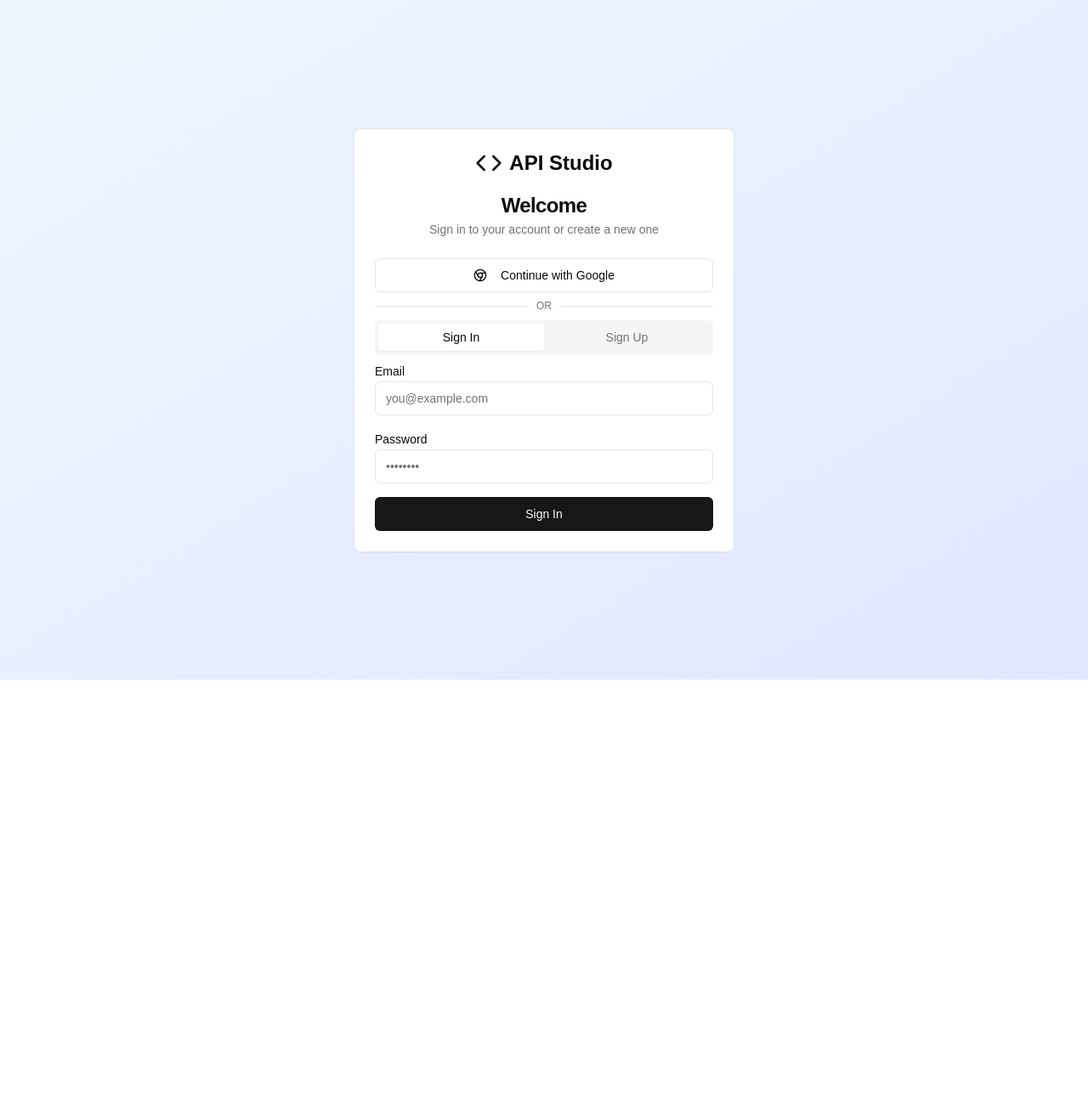
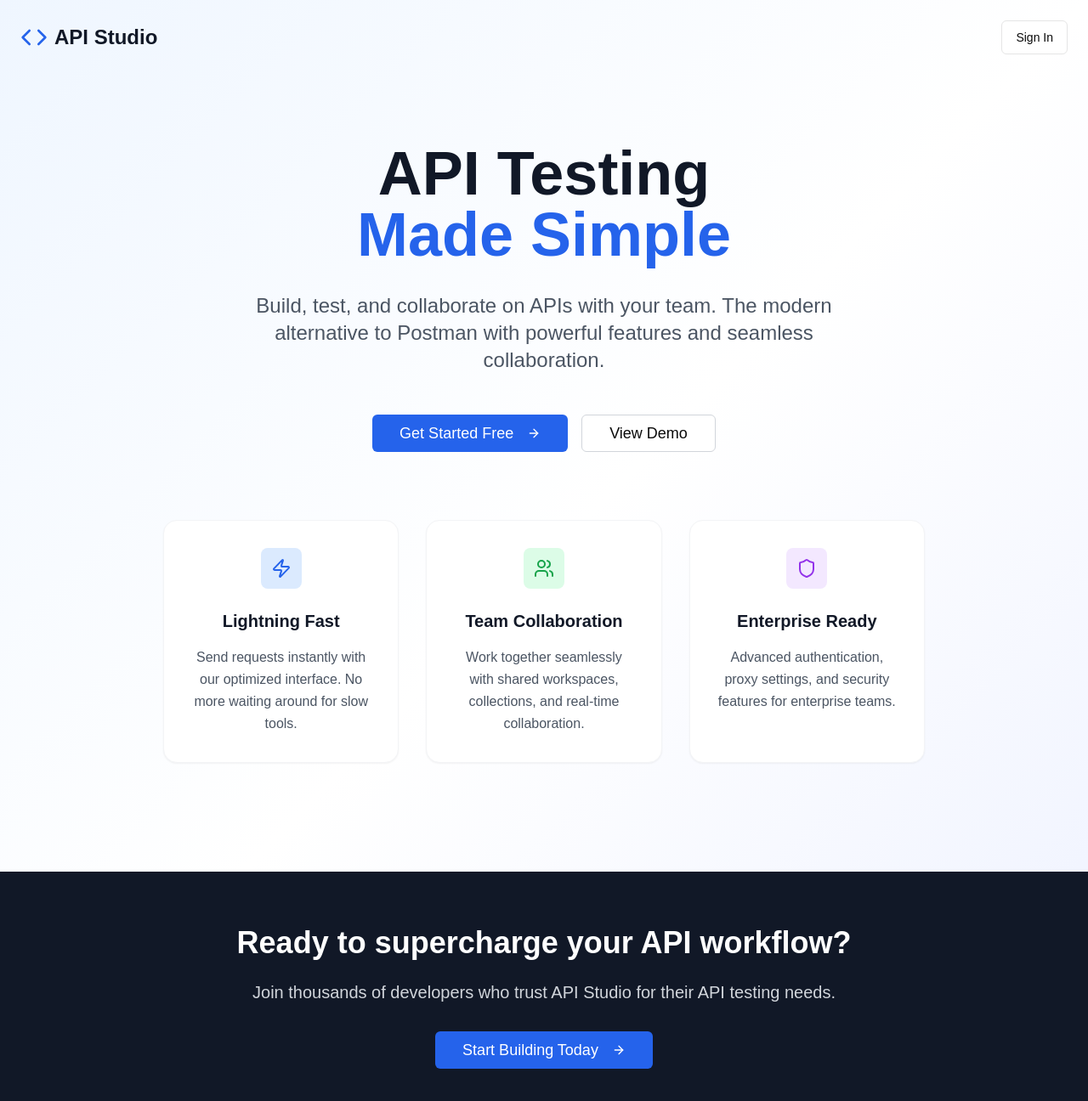
Before and after one commit to logan-exe/API-studio, a Next.js app: page / in a window 1280 px wide. Shown: the top 1296 px of the page at 85% size. Before the commit the page ends 800 px from the top, so only its background shows below. Built offline with nearby package versions, Linux system fonts and the light colour scheme; no server answers.

Commit message:
feat: add minimalistic landing page and fix Google button
Create clean landing page with hero section, features, and CTA. Fix Google button with authentic logo and styling.

#VERCEL_SKIP

Co-authored-by: Arun Loganathan <63279533+logan-exe@users.noreply.github.com>

```diff
--- a/app/page.tsx
+++ b/app/page.tsx
@@ -25,12 +25,14 @@ import type { RequestData, ResponseData } from "@/types/api-studio"
 import type { User as AuthUser, Workspace } from "@/types/auth"
 import { getCurrentUser, signOut } from "@/lib/auth"
 import { toast } from "@/hooks/use-toast"
+import { HeroSection } from "@/components/landing/hero-section"
 
 export default function APIStudio() {
   const [user, setUser] = useState<AuthUser | null>(null)
   const [workspaces, setWorkspaces] = useState<Workspace[]>([])
   const [currentWorkspace, setCurrentWorkspace] = useState<Workspace | null>(null)
   const [loading, setLoading] = useState(true)
+  const [showLanding, setShowLanding] = useState(true)
 
   const {
     tabs,
@@ -316,6 +318,10 @@ export default function APIStudio() {
     )
   }
 
+  if (!user && showLanding) {
+    return <HeroSection onGetStarted={() => setShowLanding(false)} />
+  }
+
   if (!user) {
     return <AuthForm onSuccess={checkAuth} />
   }
--- a/components/auth/auth-form.tsx
+++ b/components/auth/auth-form.tsx
@@ -9,7 +9,7 @@ import { Label } from "@/components/ui/label"
 import { Card, CardContent, CardDescription, CardHeader, CardTitle } from "@/components/ui/card"
 import { Tabs, TabsContent, TabsList, TabsTrigger } from "@/components/ui/tabs"
 import { Separator } from "@/components/ui/separator"
-import { Chrome, Code, Loader2 } from "lucide-react"
+import { Code, Loader2 } from "lucide-react"
 import { signUp, signIn, signInWithGoogle } from "@/lib/auth"
 import { toast } from "@/hooks/use-toast"
 
@@ -99,11 +99,32 @@ export function AuthForm({ onSuccess }: AuthFormProps) {
         <CardContent>
           <Button
             variant="outline"
-            className="w-full mb-4 bg-transparent"
+            className="w-full mb-4 bg-white hover:bg-gray-50 border-gray-300"
             onClick={handleGoogleSignIn}
             disabled={googleLoading}
           >
-            {googleLoading ? <Loader2 className="h-4 w-4 animate-spin mr-2" /> : <Chrome className="h-4 w-4 mr-2" />}
+            {googleLoading ? (
+              <Loader2 className="h-4 w-4 animate-spin mr-2" />
+            ) : (
+              <svg className="h-4 w-4 mr-2" viewBox="0 0 24 24">
+                <path
+                  fill="#4285F4"
+                  d="M22.56 12.25c0-.78-.07-1.53-.2-2.25H12v4.26h5.92c-.26 1.37-1.04 2.53-2.21 3.31v2.77h3.57c2.08-1.92 3.28-4.74 3.28-8.09z"
+                />
+                <path
+                  fill="#34A853"
+                  d="M12 23c2.97 0 5.46-.98 7.28-2.66l-3.57-2.77c-.98.66-2.23 1.06-3.71 1.06-2.86 0-5.29-1.93-6.16-4.53H2.18v2.84C3.99 20.53 7.7 23 12 23z"
+                />
+                <path
+                  fill="#FBBC05"
+                  d="M5.84 14.09c-.22-.66-.35-1.36-.35-2.09s.13-1.43.35-2.09V7.07H2.18C1.43 8.55 1 10.22 1 12s.43 3.45 1.18 4.93l2.85-2.22.81-.62z"
+                />
+                <path
+                  fill="#EA4335"
+                  d="M12 5.38c1.62 0 3.06.56 4.21 1.64l3.15-3.15C17.45 2.09 14.97 1 12 1 7.7 1 3.99 3.47 2.18 7.07l3.66 2.84c.87-2.6 3.3-4.53 6.16-4.53z"
+                />
+              </svg>
+            )}
             Continue with Google
           </Button>
 
--- /dev/null
+++ b/components/landing/hero-section.tsx
@@ -0,0 +1,105 @@
+"use client"
+
+import { Button } from "@/components/ui/button"
+import { Code, ArrowRight, Zap, Users, Shield } from "lucide-react"
+
+interface HeroSectionProps {
+  onGetStarted: () => void
+}
+
+export function HeroSection({ onGetStarted }: HeroSectionProps) {
+  return (
+    <div className="min-h-screen bg-gradient-to-br from-blue-50 via-white to-indigo-50">
+      {/* Navigation */}
+      <nav className="flex items-center justify-between p-6 max-w-7xl mx-auto">
+        <div className="flex items-center space-x-2">
+          <Code className="h-8 w-8 text-blue-600" />
+          <span className="text-2xl font-bold text-gray-900">API Studio</span>
+        </div>
+        <Button onClick={onGetStarted} variant="outline" className="bg-white">
+          Sign In
+        </Button>
+      </nav>
+
+      {/* Hero Content */}
+      <div className="max-w-7xl mx-auto px-6 pt-20 pb-32">
+        <div className="text-center max-w-4xl mx-auto">
+          <h1 className="text-5xl md:text-7xl font-bold text-gray-900 mb-8 leading-tight">
+            API Testing
+            <span className="text-blue-600 block">Made Simple</span>
+          </h1>
+
+          <p className="text-xl md:text-2xl text-gray-600 mb-12 leading-relaxed max-w-3xl mx-auto">
+            Build, test, and collaborate on APIs with your team. The modern alternative to Postman with powerful
+            features and seamless collaboration.
+          </p>
+
+          <div className="flex flex-col sm:flex-row gap-4 justify-center items-center mb-16">
+            <Button
+              onClick={onGetStarted}
+              size="lg"
+              className="bg-blue-600 hover:bg-blue-700 text-white px-8 py-4 text-lg"
+            >
+              Get Started Free
+              <ArrowRight className="ml-2 h-5 w-5" />
+            </Button>
+            <Button variant="outline" size="lg" className="bg-white border-gray-300 px-8 py-4 text-lg">
+              View Demo
+            </Button>
+          </div>
+
+          {/* Feature Cards */}
+          <div className="grid md:grid-cols-3 gap-8 mt-20">
+            <div className="bg-white rounded-2xl p-8 shadow-sm border border-gray-100 hover:shadow-md transition-shadow">
+              <div className="bg-blue-100 w-12 h-12 rounded-lg flex items-center justify-center mb-6 mx-auto">
+                <Zap className="h-6 w-6 text-blue-600" />
+              </div>
+              <h3 className="text-xl font-semibold text-gray-900 mb-4">Lightning Fast</h3>
+              <p className="text-gray-600 leading-relaxed">
+                Send requests instantly with our optimized interface. No more waiting around for slow tools.
+              </p>
+            </div>
+
+            <div className="bg-white rounded-2xl p-8 shadow-sm border border-gray-100 hover:shadow-md transition-shadow">
+              <div className="bg-green-100 w-12 h-12 rounded-lg flex items-center justify-center mb-6 mx-auto">
+                <Users className="h-6 w-6 text-green-600" />
+              </div>
+              <h3 className="text-xl font-semibold text-gray-900 mb-4">Team Collaboration</h3>
+              <p className="text-gray-600 leading-relaxed">
+                Work together seamlessly with shared workspaces, collections, and real-time collaboration.
+              </p>
+            </div>
+
+            <div className="bg-white rounded-2xl p-8 shadow-sm border border-gray-100 hover:shadow-md transition-shadow">
+              <div className="bg-purple-100 w-12 h-12 rounded-lg flex items-center justify-center mb-6 mx-auto">
+                <Shield className="h-6 w-6 text-purple-600" />
+              </div>
+              <h3 className="text-xl font-semibold text-gray-900 mb-4">Enterprise Ready</h3>
+              <p className="text-gray-600 leading-relaxed">
+                Advanced authentication, proxy settings, and security features for enterprise teams.
+              </p>
+            </div>
+          </div>
+        </div>
+      </div>
+
+      {/* Bottom CTA */}
+      <div className="bg-gray-900 text-white py-16">
+        <div className="max-w-4xl mx-auto text-center px-6">
+          <h2 className="text-3xl md:text-4xl font-bold mb-6">Ready to supercharge your API workflow?</h2>
+          <p className="text-xl text-gray-300 mb-8">
+            Join thousands of developers who trust API Studio for their API testing needs.
+          </p>
+          <Button
+            onClick={onGetStarted}
+            size="lg"
+            className="bg-blue-600 hover:bg-blue-700 text-white px-8 py-4 text-lg"
+          >
+            Start Building Today
+            <ArrowRight className="ml-2 h-5 w-5" />
+          </Button>
+        </div>
+      </div>
+    </div>
+  )
+}
```
